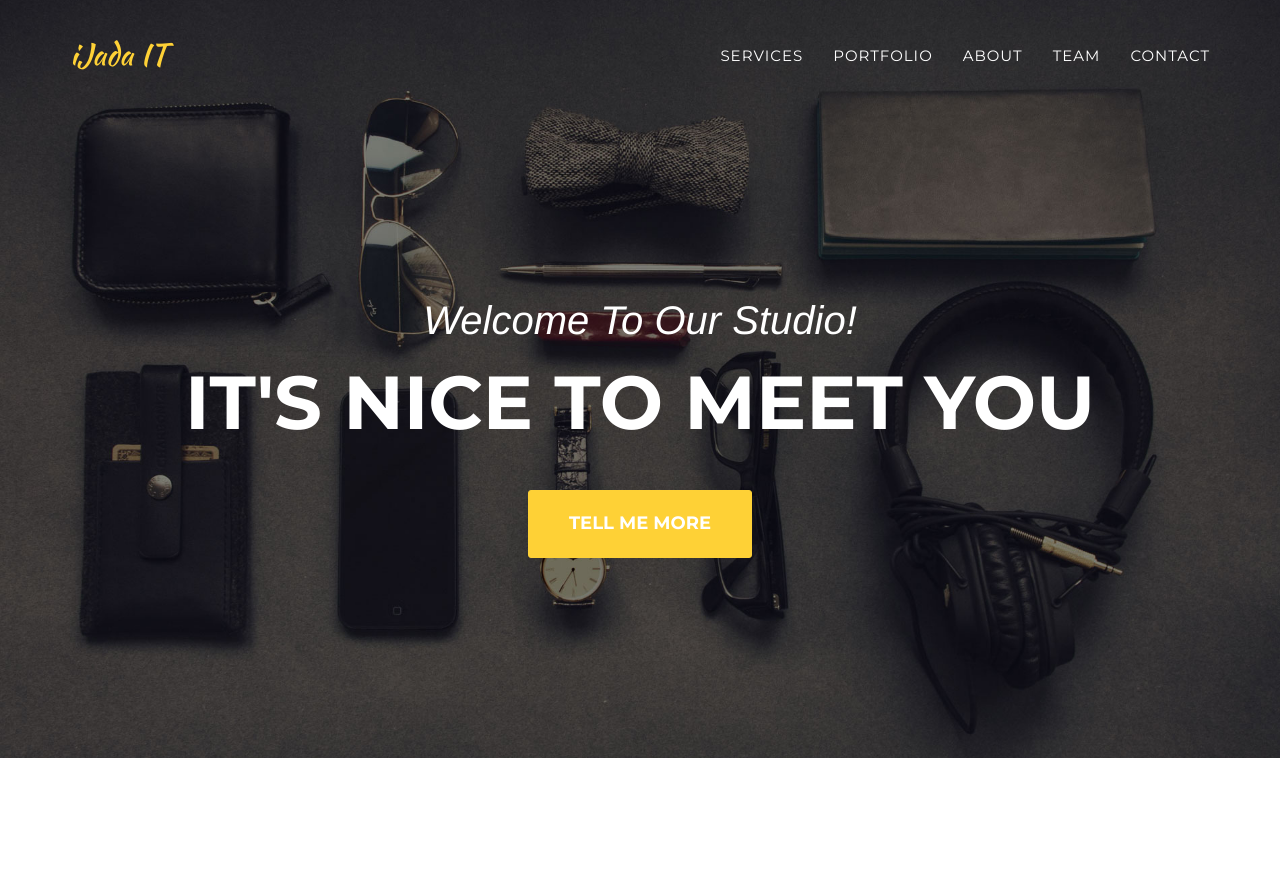
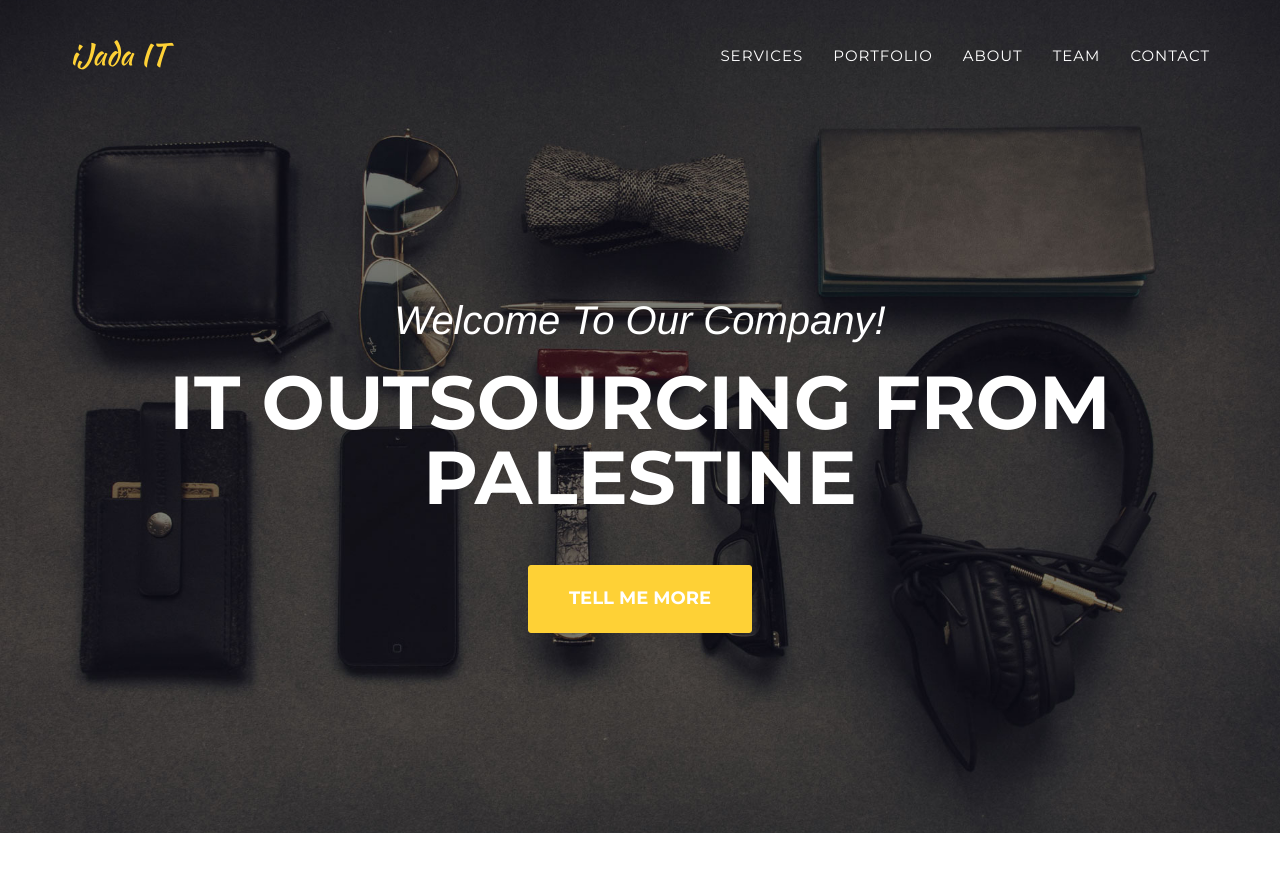
Before and after one commit to ijadait/ijadait.github.io, a Jekyll site: the page built from index.html, in a window 1280 px wide and 900 px high. Shown: the top 872 px of the window. Built offline with Jekyll 4.4.1, drawn with Linux system fonts in a browser that asks for light colours; some web fonts are replaced.

Commit message:
Updated header.html

```diff
--- a/_includes/header.html
+++ b/_includes/header.html
@@ -44,8 +44,8 @@
     <header>
         <div class="container">
             <div class="intro-text">
-                <div class="intro-lead-in">Welcome To Our Studio!</div>
-                <div class="intro-heading">It's Nice To Meet You</div>
+                <div class="intro-lead-in">Welcome To Our Company!</div>
+                <div class="intro-heading">IT outsourcing from Palestine</div>
                 <a href="#services" class="page-scroll btn btn-xl">Tell Me More</a>
             </div>
         </div>
```
